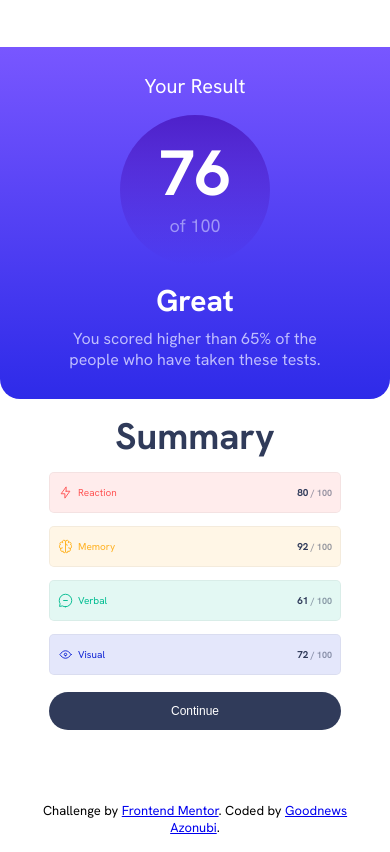
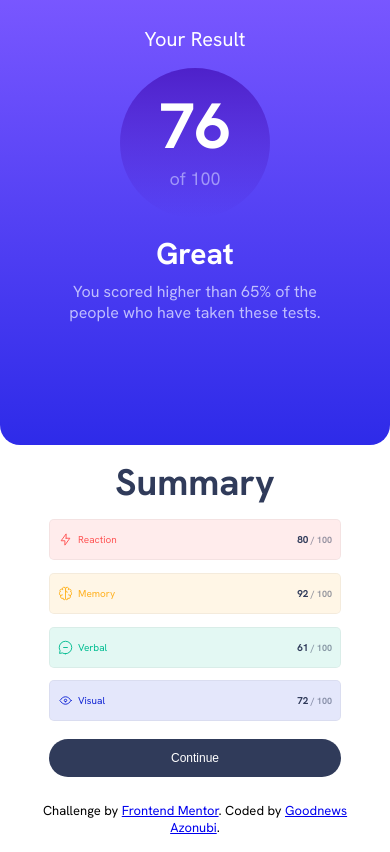
Before and after one commit to gudymedia/results-summary-component-main, a plain HTML site: page index.html in a window 390 px wide. Drawn offline with Linux system fonts and the light colour scheme.

Commit message:
page adjustments

```diff
--- a/css/style.css
+++ b/css/style.css
@@ -155,7 +155,7 @@ b{
   }
   .box1{
     width: 100%;
-    height: 22rem;
+    height: 100%;
     border-radius: 0 0 20px 20px;
     margin-left: 0;
   }
```
